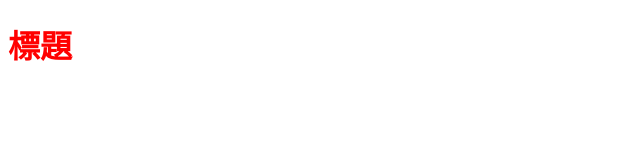
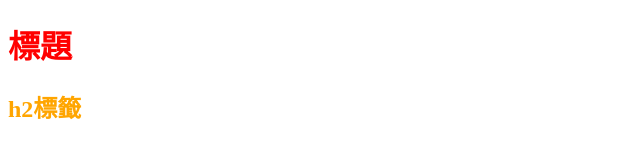
Before and after one commit to jennatung/20250604gitPractice, a plain HTML site: page index.html in a window 1280 px wide. Shown: the whole page, without its empty margins (0-640 px from the left). Drawn offline with Linux system fonts and the light colour scheme.

Commit message:
新增h2標籤

```diff
--- a/all.css
+++ b/all.css
@@ -5,3 +5,7 @@ body{
 h1{
     color: red;
 }
+
+h2{
+    color: orange;
+}
--- a/index.html
+++ b/index.html
@@ -8,5 +8,6 @@
 </head>
 <body>
     <h1>標題</h1>
+    <h2>h2標籤</h2>
 </body>
 </html>
```
